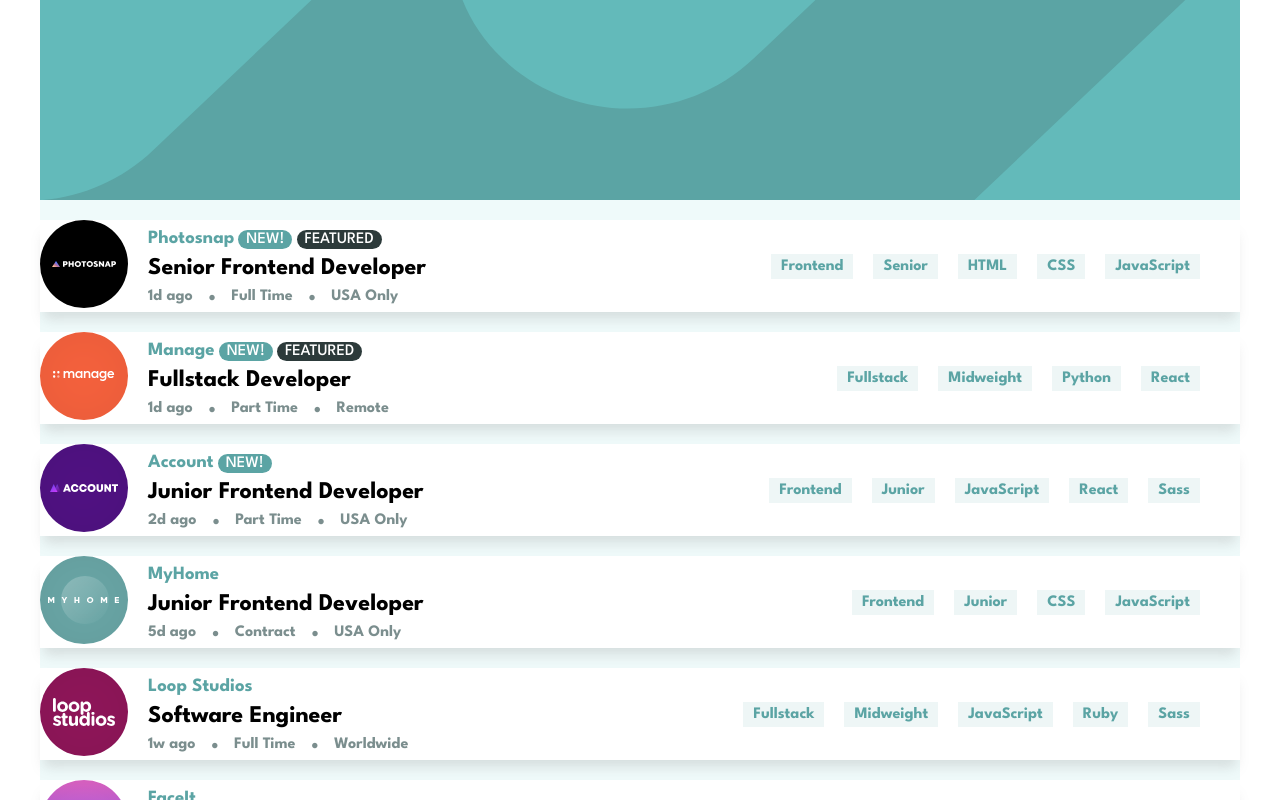
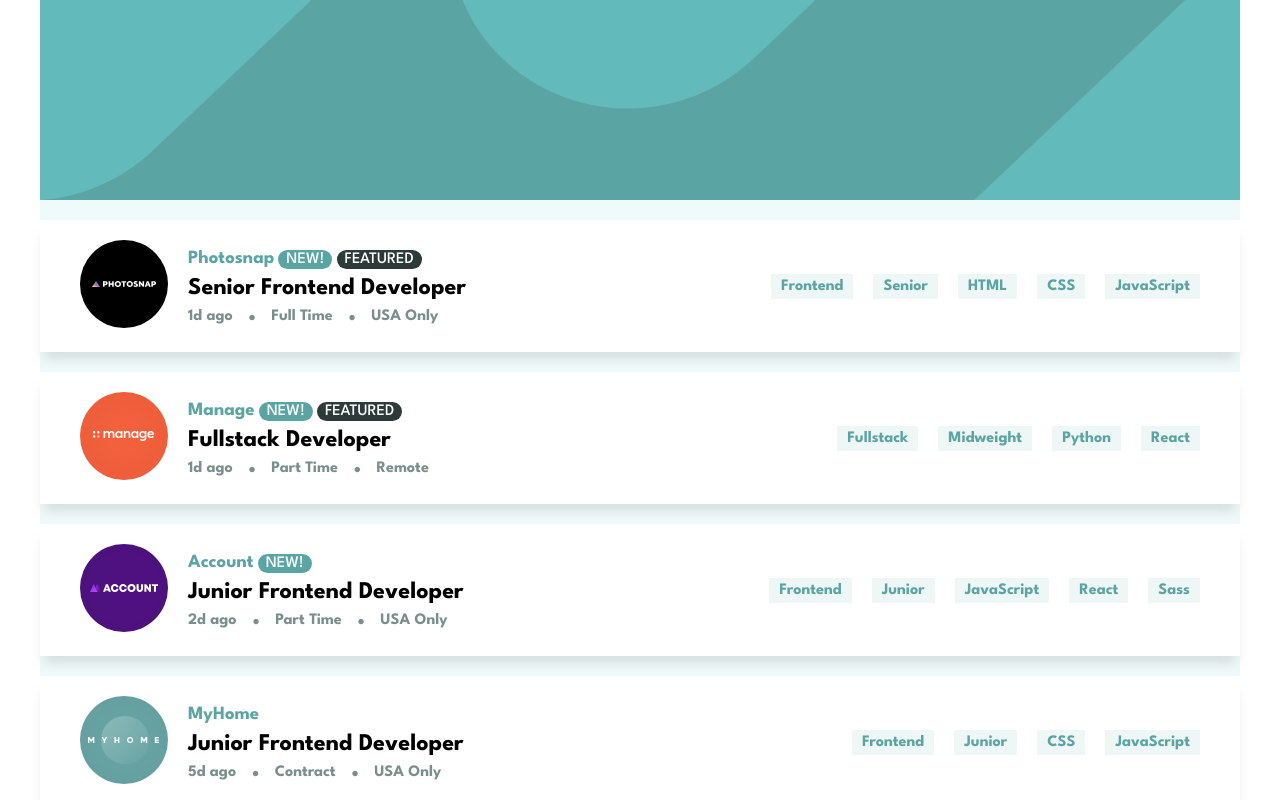
Before and after one commit to giandefaria/static-job-listings-master, a React (Create React App) app: page / in a window 1280 px wide. Shown: the top 800 px of the page. Built offline with nearby package versions, Linux system fonts and the light colour scheme.

Commit message:
adicionei padding no list-item e retirei a margin right no tags

```diff
--- a/src/components/main/main.css
+++ b/src/components/main/main.css
@@ -35,6 +35,7 @@ main  {
 }
 
 .list-item {
+    padding: 20px 40px;
     list-style: none;
     background: white;
     box-shadow: 0px 11px 12px -4px #8382823b;
@@ -94,7 +95,6 @@ main  {
 }
 
 .tags {
-    margin-right: 40px;
     display: flex;
     gap: 20px;
 }
```
